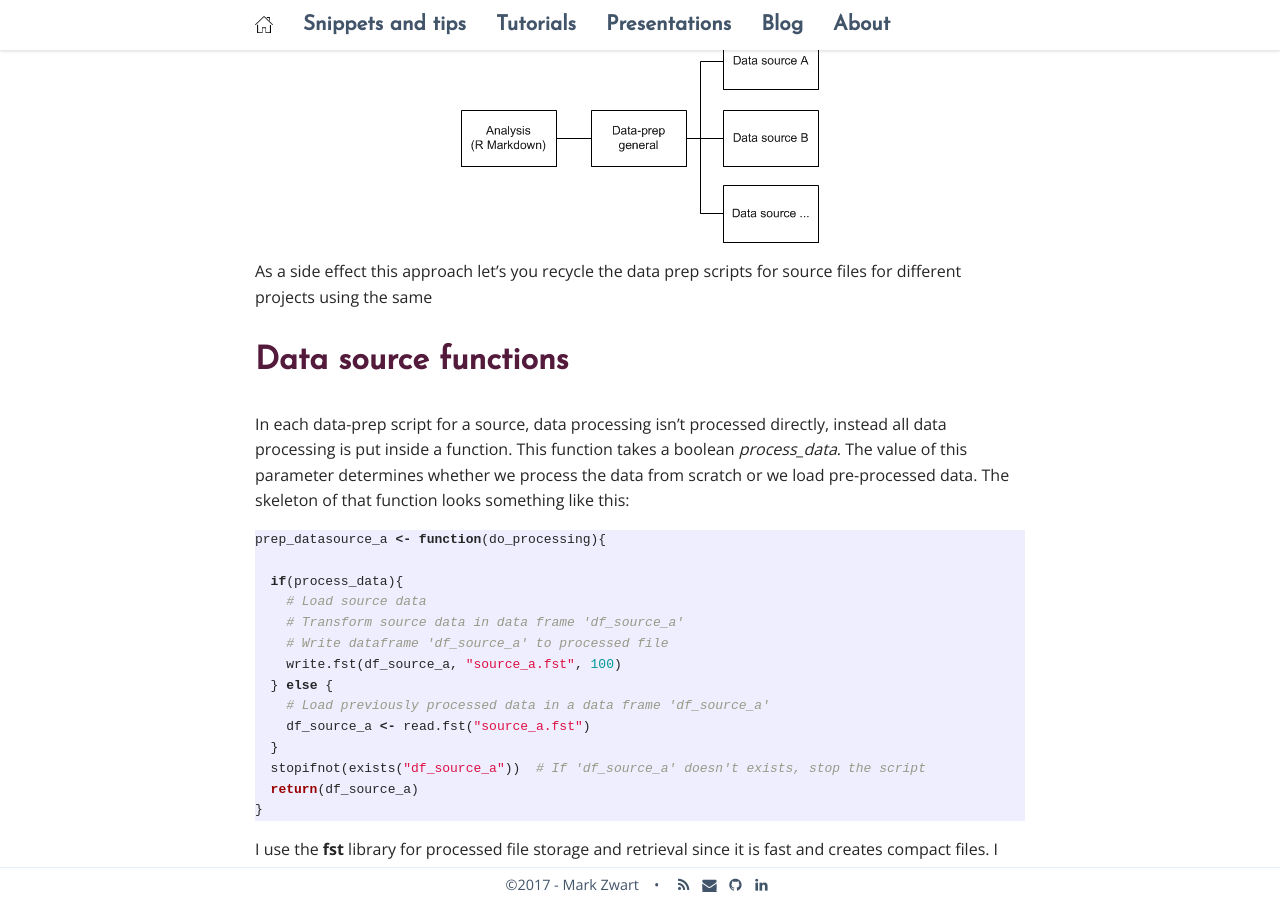
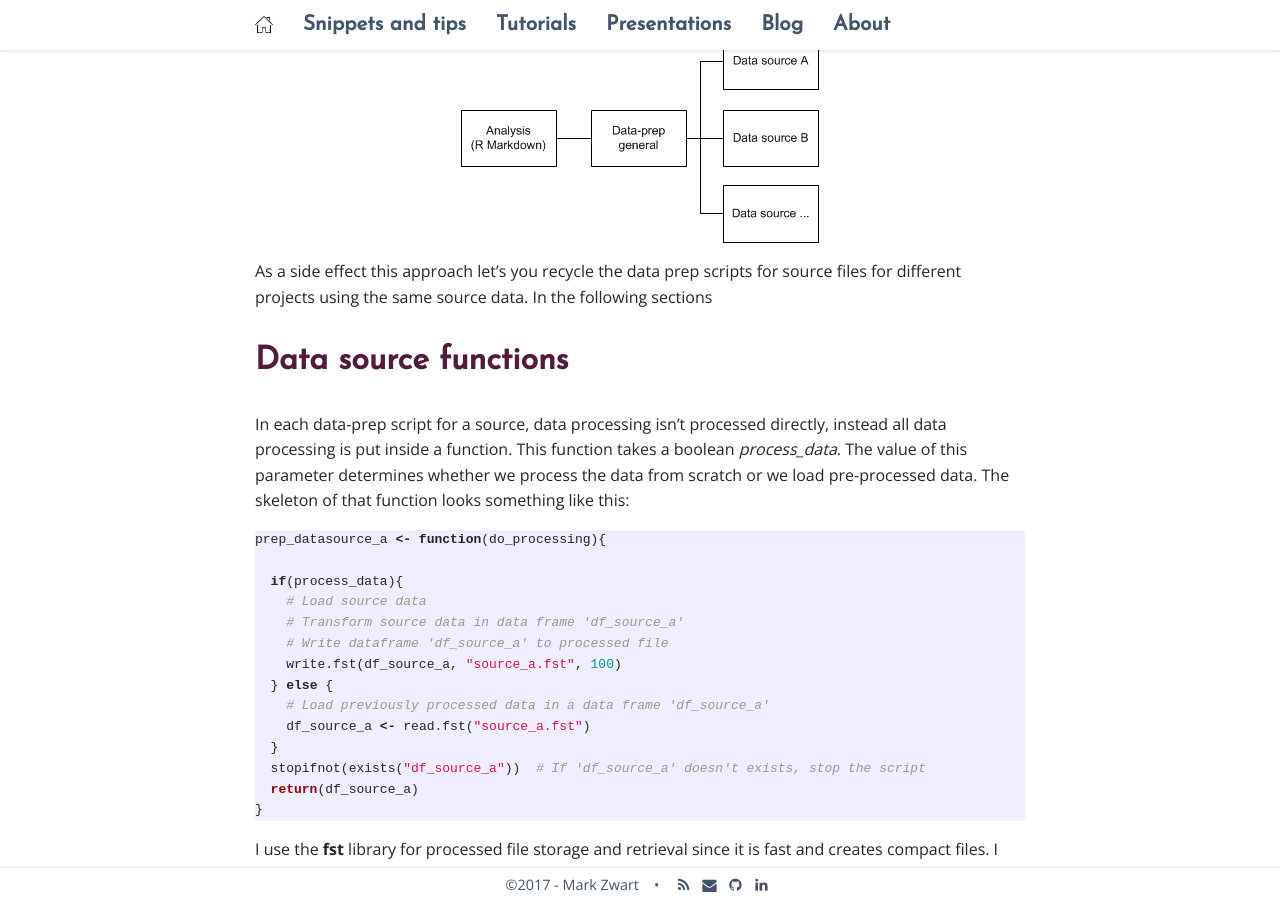
Before and after one commit to mark-me/mark-me.github.io, a Jekyll site: the page built from _pages/tutorials/structuring-data-processing/structuring-data-processing.md, in a window 1280 px wide and 900 px high, scrolled down 769 px. Built offline with Jekyll 4.4.1, drawn with Linux system fonts in a browser that asks for light colours; nearby versions of some CDN libraries; comment, search, counter and statistics services are not loaded.

Commit message:
Update structuring-data-processing.md

````diff
--- a/_pages/tutorials/structuring-data-processing/structuring-data-processing.md
+++ b/_pages/tutorials/structuring-data-processing/structuring-data-processing.md
@@ -21,7 +21,7 @@ All the files for each data source is called from a central data-prep file, wher
 <img src="/_pages/snippets-and-tips/script-structuring/data-prep.png" alt="Script structure" align="middle"/>
 {: refdef}
 
-As a side effect this approach let's you recycle the data prep scripts for source files for different projects using the same
+As a side effect this approach let's you recycle the data prep scripts for source files for different projects using the same source data. In the following sections
 
 # Data source functions
 
@@ -86,6 +86,6 @@ source("data-prep.R")
 
 do_processing <- FALSE
 
-list2env(prep_datasources(do_processing) ,.GlobalEnv)
+list2env(prep_datasources(do_processing), .GlobalEnv)
 ```
 Now you're good to go doing your analysis!
````
